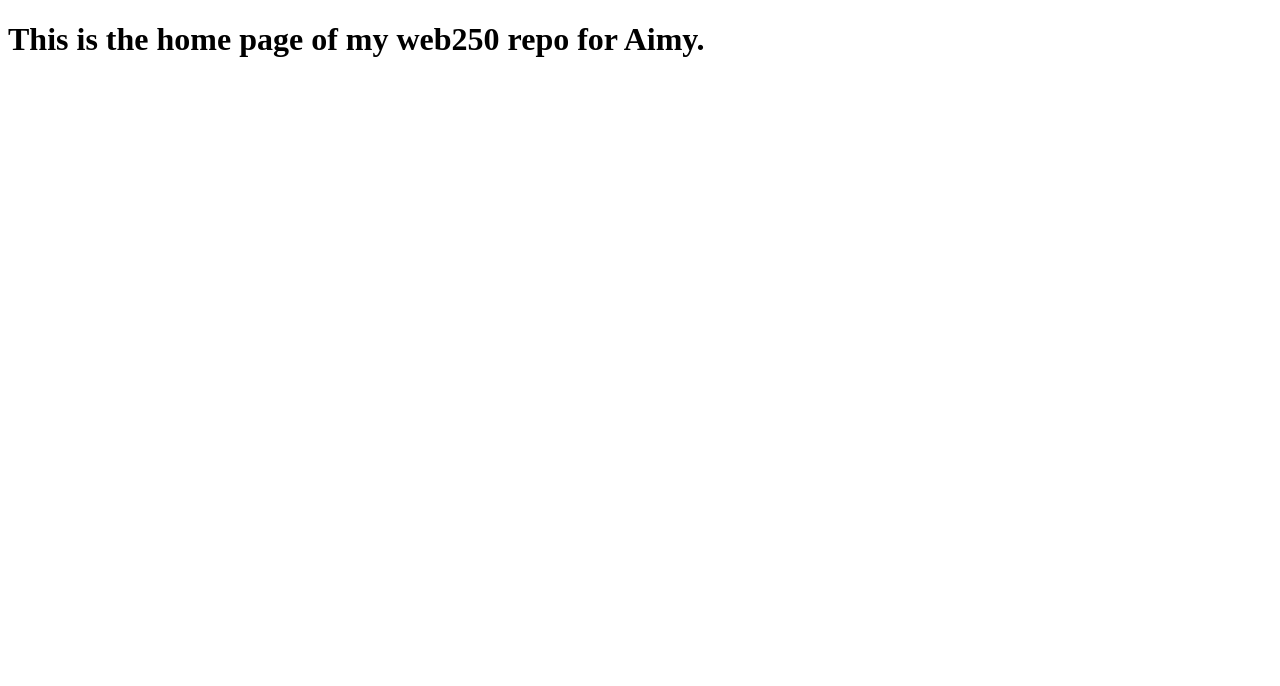
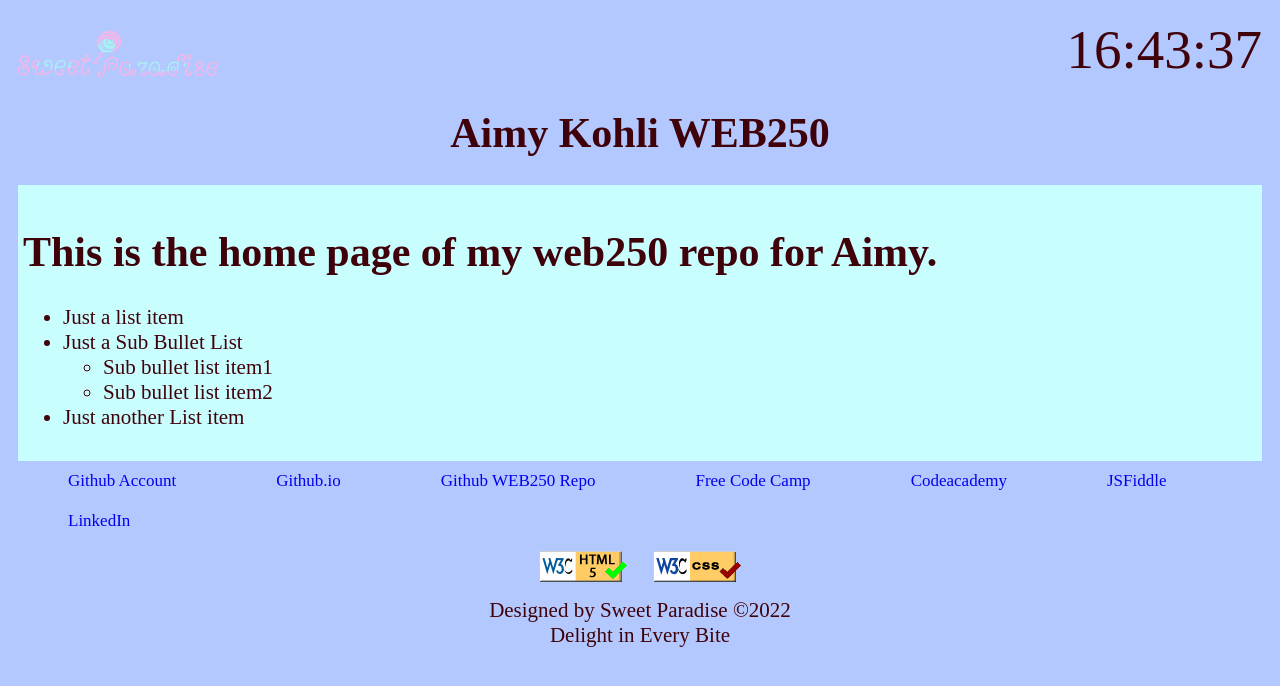
Before and after one commit to akohli02/web250, a PHP site: page / in a window 1280 px wide. Shown: the top 686 px of the page. Run offline with PHP 8.4, Linux system fonts and the light colour scheme.

Commit message:
Updated files and fixed css

```diff
--- a/index.html
+++ b/index.html
@@ -1,9 +1,89 @@
-<!doctype html>
-<html>
-  <head>
 
-  </head>
-  <body>
-	<h1>This is the home page of my web250 repo for Aimy.</h1>
-  </body>
+<!DOCTYPE html>
+<html lang = "en">
+<head>
+
+	<!-- Basic html info and file links -->
+	<meta http-equiv="Content-Type" content="text/html; charset=UTF-8">
+	 <link href="styles/default.css" rel="stylesheet" >
+	 <script src="scripts/index.js"></script>
+
+	<title>Aimy Kohli >> WEB250 >> Name Of Assignment</title>
+
+</head>
+
+<body>
+	<div class="wrapper">
+		<!-- Header with JS Clock, Class Name, and Brand logo -->
+		<header class="items">
+
+			<img id ="logo" alt = "Logo" src="images/logo.png"/>
+			<div id="clock"></div>
+			<h1>Aimy Kohli WEB250</h1>
+		</header>
+
+		<div class="items contents">
+			<main>
+				<h1>This is the home page of my web250 repo for Aimy.</h1>
+
+				<!-- Just a Bullet list -->
+				<ul>
+
+					  <li>Just a list item </li>
+					  <li>Just a Sub Bullet List
+					  <ul>
+							<li>Sub bullet list item1</li>
+							<li>Sub bullet list item2</li>
+
+					  </ul>
+					  </li>
+					  <li> Just another List item</li>
+
+				</ul>
+			</main>
+		</div>
+
+
+		<footer class="items">
+			<nav class="links">
+				<ul>
+
+					<li> <a href="https://github.com/akohli02"> Github Account</a> </li>
+					<li><a href="https://akohli02.github.io/">Github.io</a></li>
+					<li><a href="https://akohli02.github.io/web250/">Github WEB250 Repo</a></li>
+					<li><a href="https://www.freecodecamp.org/akohli02">Free Code Camp</a></li>
+					<li><a href="https://www.codecademy.com/profiles/akohli02">Codeacademy </a></li>
+					<li><a href="https://jsfiddle.net/user/akohli02/">JSFiddle </a></li>
+					<li><a href="https://www.linkedin.com/in/aimy-kohli-30912322b/">LinkedIn </a></li>
+
+				</ul>
+			</nav>
+
+			<!-- you may need to change the name of your image link to match the one you
+				   uploaded -->
+			<div class = "row">
+				<div class = "column">
+				<a href="https://validator.w3.org/nu/?doc=https%3A%2F%2Fakohli02.github.io%2Fweb250%2Fintroduction.html"
+				style = "text-decoration: none; width: 100%">
+				<img src="images/button_validation_html5.png" alt="Validate HTML" />
+				</a>
+				</div>
+
+			<div class = "column">
+				<a href="https://jigsaw.w3.org/css-validator/validator?uri=https%3A%2F%2Fakohli02.github.io%2Fweb250%2Fintroduction.html&profile=css3svg&usermedium=all&warning=1&vextwarning=&lang=en"
+				style = "text-decoration: none; width: 100%">
+				<img src="images/button_validation_css.png" alt="Validate CSS" />
+				</a>
+				</div>
+			</div>
+
+			Designed by Sweet Paradise &copy;2022
+		   <br/>
+		   Delight in Every Bite
+		   <br/>
+
+
+		</footer>
+	</div>
+</body>
 </html>
--- a/styles/default.css
+++ b/styles/default.css
@@ -15,38 +15,58 @@ body{
 
 }
 
+/**Grid Styles */
+.wrapper {
+	display: grid;
+	grid-template-columns: 1fr;
+	grid-template-rows: auto 1fr auto;
+	grid-template-areas:
+		'header'
+		'main'
+		'footer';
+}
+
+header {
+	grid-area: header;
+	background-color:#b3c8ff;
+}
+
+main {
+	grid-area: main;
+	overflow: auto;
+	padding: 15px 5px 10px 5px;
+}
+
+
+footer {
+	grid-area: footer;
+}
+
+
 /**Header Styles */
 
-h1 {
+header h1 {
 	text-align:center;
 }
 
 
-main {
-	padding:10px;
-}
-main h2 {
-	text-align:center;
-}
+#logo {
+	float:left;
 
-#logo {
-	display:inline-block;
-	float:left;
-	width:15%;
-	vertical-align: top;
 }
 
 #clock {
-	display:inline-block;
-	font-size: 80px;
+	font-size: 55px;
 	width: 100%;
-	background-color: #b3c8ff;
 	text-align:right;
-	float:right;
+
 
  }
 
-
+ /**Main Styles */
+ main h2 {
+	text-align:center;
+}
 
 #brandInfo{
 	  margin: auto;
@@ -57,7 +77,7 @@ main h2 {
 }
 
 
- img{
+img{
 	 display: block;
 	margin-left: auto;
 	margin-right: auto;
```
Also changed, not shown: brand.html (+10 -5 lines), contract.html (+9 -3 lines), introduction.html (+7 -2 lines), template.html (+8 -4 lines), images/logo.png.
